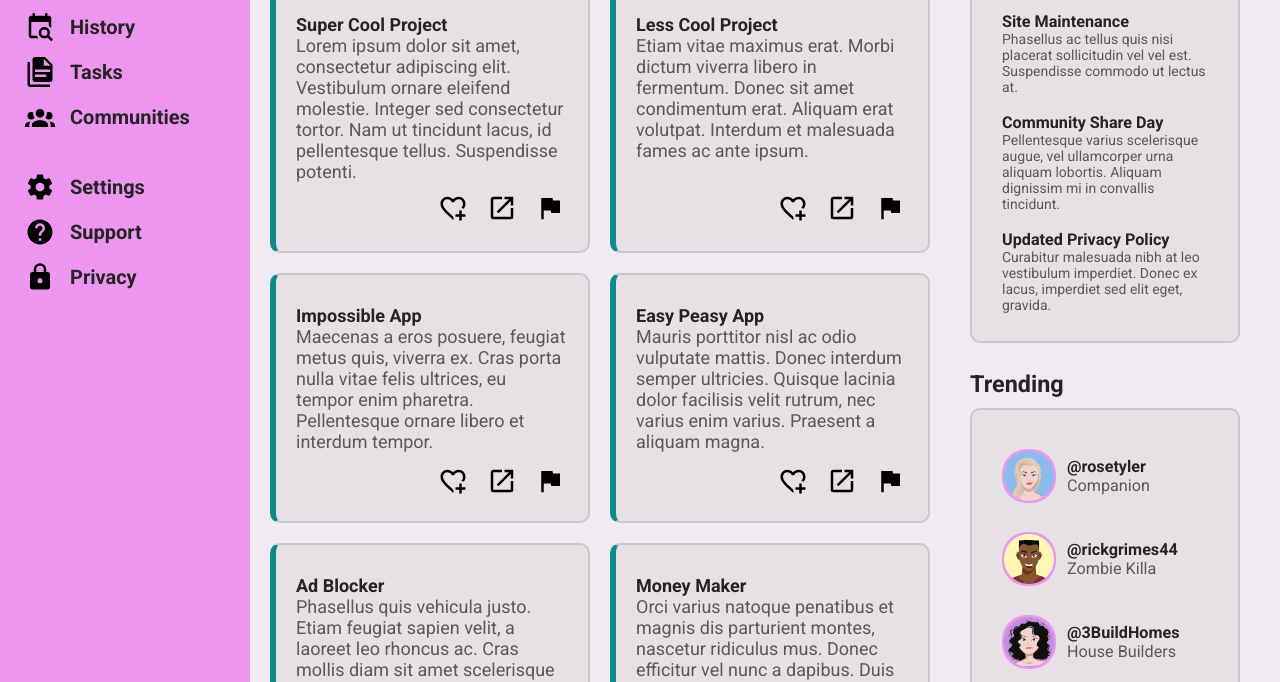
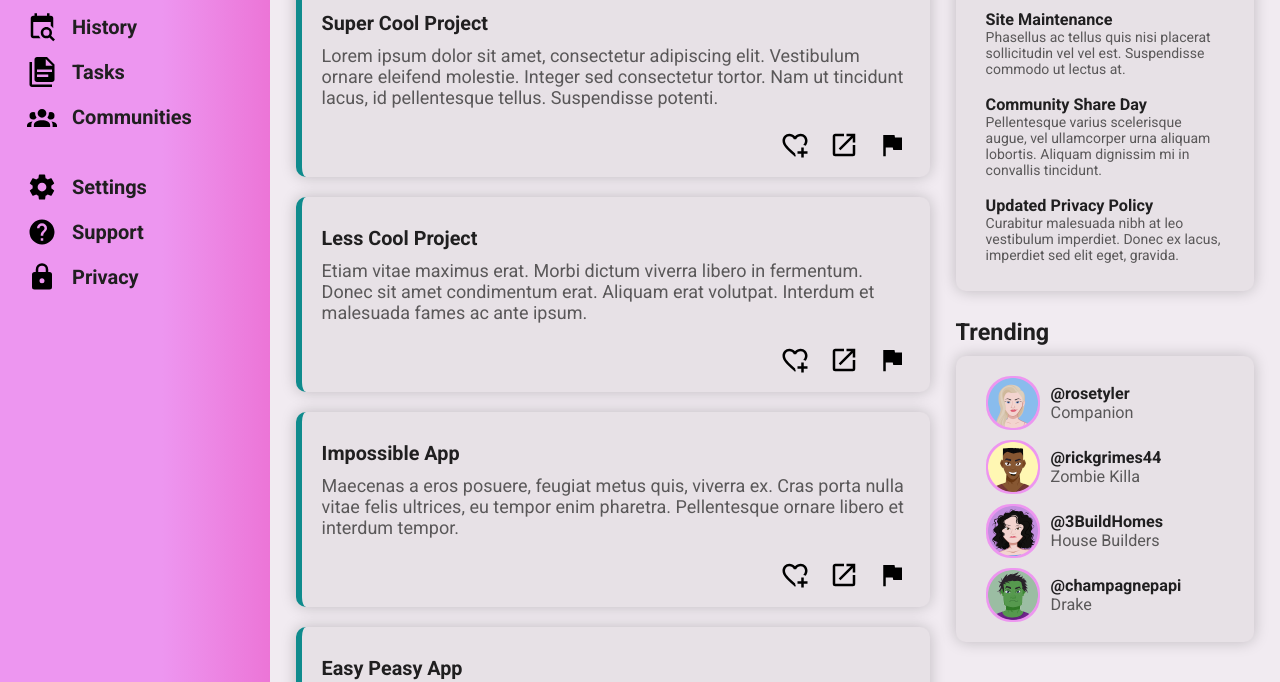
Before and after one commit to BrinLewis/odin-admin-dashboard, a plain HTML site: page index.html in a window 1280 px wide. Shown: the part 233-915 px from the top of the page. Drawn offline with Linux system fonts and the light colour scheme.

Commit message:
Tweak colours and positioning

```diff
--- a/styles.css
+++ b/styles.css
@@ -7,7 +7,7 @@
 }
 
 :root {
-  --textcol-1: #252325;
+  --textcol-1: #201f20;
   --textcol-2: #5a5859;
 
   --gray-1: #e7e1e6;
@@ -26,7 +26,7 @@
 body {
   height: 100vh;
   display: grid;
-  grid-template-columns: clamp(250px, 17vw, 300px) 1fr;
+  grid-template-columns: 270px 1fr;
   grid-template-rows: 70px clamp(70px, 10vh + 15px, 90px) 1fr;
 }
 
@@ -41,13 +41,12 @@ body {
   background-color: var(--primary);
 }
 
-.logo,
-.sidenav {
-  background-color: rgb(218, 218, 218);
+h3 {
+  font-size: 1.3rem;
 }
 
-h3 {
-  font-size: 1.3rem;
+button:hover {
+  cursor: pointer;
 }
 
 
@@ -70,12 +69,14 @@ h3 {
 .sidenav,
 .sidenav a {
   color: var(--textcol-1);
-  background-color: var(--primary);
+  background: linear-gradient(90deg, rgba(237, 150, 240, 1) 60%, rgba(236, 117, 215, 1) 100%);
+  z-index: 3;
 }
 
 /* side navbar */
 
 .sidenav a {
+  background: none;
   text-decoration: none;
   display: grid;
   grid-template-columns: max-content max-content;
@@ -114,6 +115,7 @@ li:nth-child(7) {
   display: grid;
   grid-template-columns: 1fr max-content;
   align-items: center;
+  z-index: 2;
 }
 
 .top-navbar input {
@@ -158,6 +160,8 @@ li:nth-child(7) {
   display: grid;
   grid-template-columns: 1fr max-content;
   padding-right: 3vw;
+  box-shadow: 0 2px 15px rgba(0, 0, 0, 0.212);
+  z-index: 1;
 }
 
 .welcome-user {
@@ -228,6 +232,7 @@ li:nth-child(7) {
   grid-area: 3 / 2 / 4 / 3;
   display: grid;
   grid-template-columns: 1fr 350px;
+  padding-left: 2vw;
 }
 
 .content p {
@@ -240,26 +245,30 @@ li:nth-child(7) {
 .main-content {
   display: grid;
   grid-template-rows: 25px 1fr;
-  padding: 20px;
-  padding-right: 0;
+  padding: 20px 0 5vh 0;
   gap: 10px;
 }
 
 .projects-container {
   display: grid;
-  grid-template-columns: repeat(auto-fit, minmax(300px, 1fr));
+  grid-template-columns: repeat(auto-fit, minmax(320px, 1fr));
   gap: 20px;
 }
 
 .project {
   background-color: var(--gray-1);
-  border: var(--border);
   border-left: 6px solid var(--secondary);
   border-radius: 10px;
   display: grid;
   grid-template-rows: 1fr 15%;
   word-wrap: normal;
   padding: 30px 20px;
+  box-shadow: 0 0 15px rgba(0, 0, 0, 0.212);
+}
+
+.project-text h4 {
+  font-size: 1.1rem;
+  padding-bottom: 10px;
 }
 
 .content-icons {
@@ -288,9 +297,9 @@ li:nth-child(7) {
 
 .side-content {
   display: grid;
-  grid-template-rows: 25px max-content 45px 1fr;
+  grid-template-rows: 25px min-content 45px min-content;
   gap: 10px;
-  padding: 20px 40px;
+  padding: 20px 2vw 5vh 2vw;
 }
 
 .side-content h3:nth-child(3) {
@@ -315,14 +324,14 @@ li:nth-child(7) {
   grid-template-rows: repeat(4, 1fr);
   align-items: center;
   gap: 10px;
-  padding: 30px;
+  padding: 20px 30px;
 }
 
 .announcements-container,
 .trending-container {
   background-color: var(--gray-1);
-  border: var(--border);
   border-radius: 10px;
+  box-shadow: 0 0 15px rgba(0, 0, 0, 0.212);
 }
 
 .trending-profile {
```
